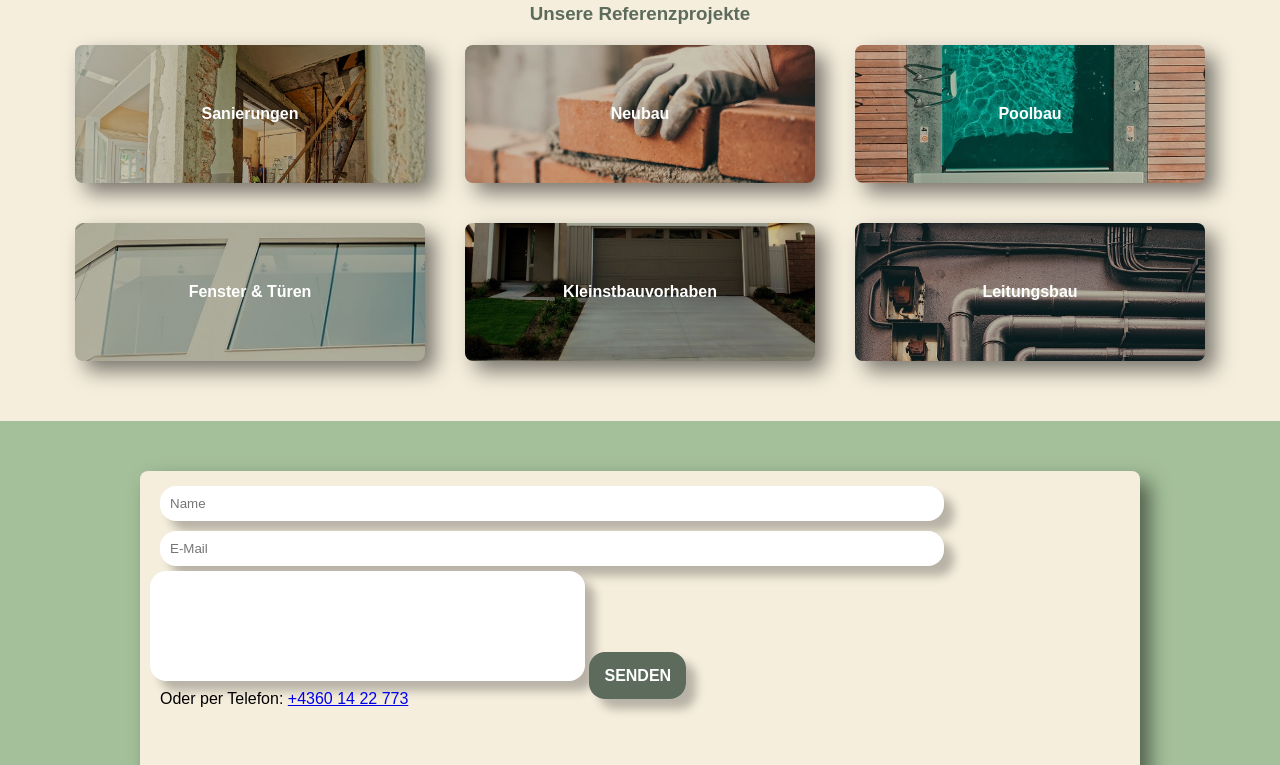
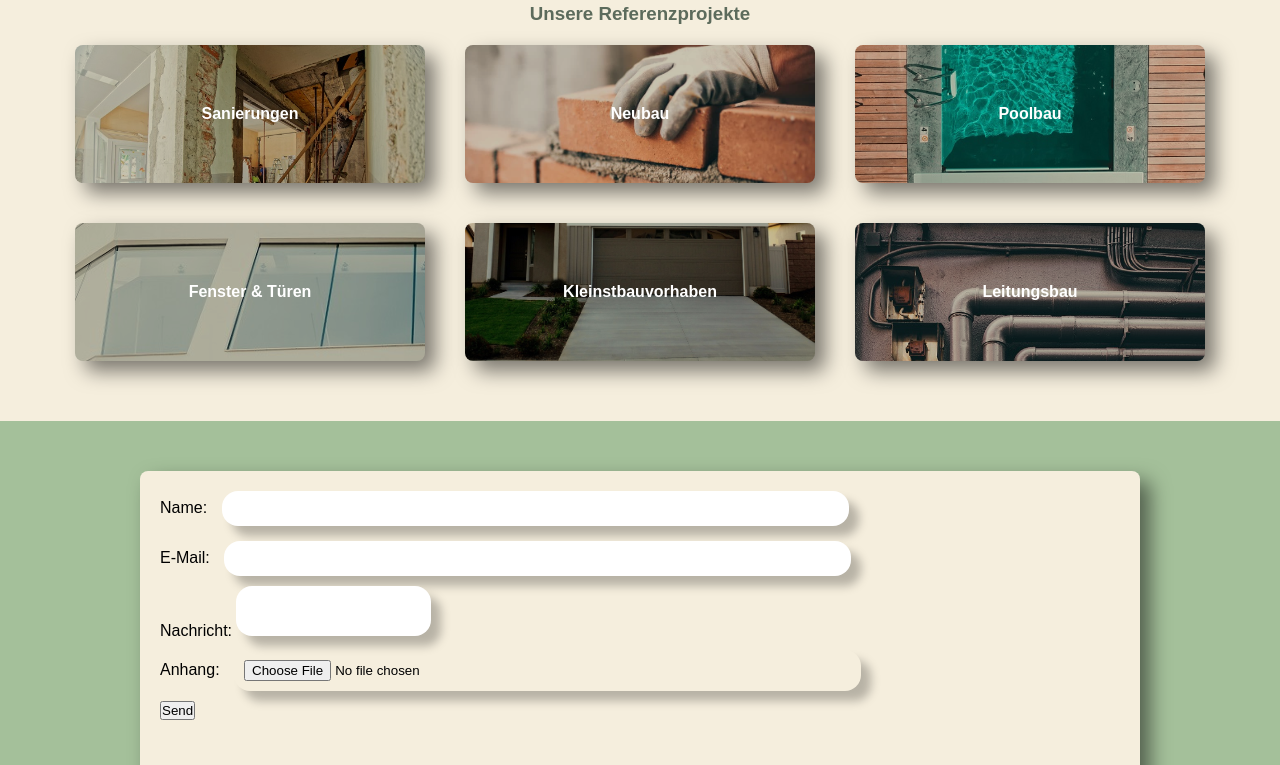
Before and after one commit to jjozic/dominko-bau, a plain HTML site: page index.html in a window 1280 px wide. Shown: the part 187-952 px from the top of the page. Drawn offline with Linux system fonts and the light colour scheme.

Commit message:
Netlify form added
- Added a form that supports netlify forms
- includes also a file option and a rechapta

```diff
--- a/index.html
+++ b/index.html
@@ -24,15 +24,23 @@
         </div>
         <div class="divider">
             <div class="contact-form">
-                <form action="https://www.youtube.com/watch?v=RXfX2mMRaWA" method="get">
-                <input type="text" placeholder="Name">
-                <input type="email" name="" id="" placeholder="E-Mail">
-                <textarea rows="6" cols="50" placeholder="Nachricht">
-                </textarea>
-                <!--input type="submit" value="Senden"-->
-                <a href="https://www.youtube.com/watch?v=RXfX2mMRaWA" target="_blank" class="submit">SENDEN</a>
-                <p>Oder per Telefon: <a href="tel:+43601422773">+4360 14 22 773</a></p>
-                </form>
+                <form name="contact" method="POST" data-netlify-recaptcha="true" data-netlify="true">
+                    <p>
+                      <label>Name: <input type="text" name="name" /></label>
+                    </p>
+                    <p>
+                      <label>E-Mail: <input type="email" name="email" /></label>
+                    </p>
+                    <p>
+                      <label>Nachricht: <textarea name="message"></textarea></label>
+                    </p>
+                    <p>
+                        <label>Anhang: <input type="file"/></label>
+                      </p>
+                    <p>
+                      <button type="submit">Send</button>
+                    </p>
+                  </form>
             </div>
         </div>
         <footer>
```
